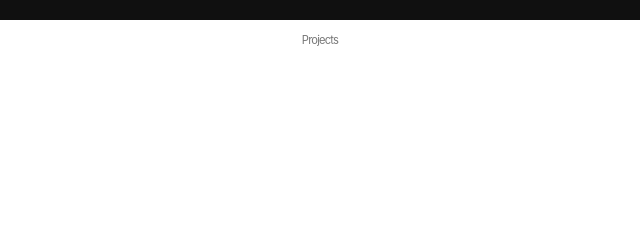
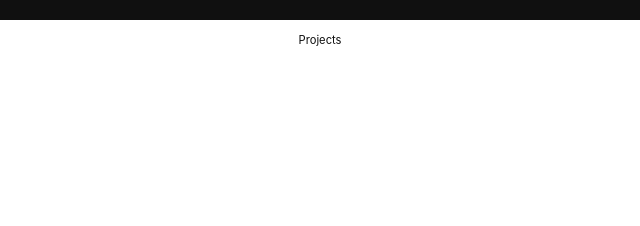
Before and after one commit to mukae1997/mukae1997.github.io, an Astro site: page /projects in a window 1280 px wide. Shown: the top 226 px of the page, 320-960 px from the left. Built offline with nearby package versions, Linux system fonts and the light colour scheme; Astro itself is replaced by a stand-in of ours.

Commit message:
Unify projects navigation styling

```diff
--- a/src/styles/global.css
+++ b/src/styles/global.css
@@ -66,7 +66,14 @@
   font-weight: 650;
   letter-spacing: var(--tracking-label);
 }
-.global-context { justify-self: center; color: var(--muted); }
+.global-context {
+  justify-self: center;
+  position: relative;
+  color: var(--ink);
+  text-transform: none;
+  letter-spacing: var(--tracking-label);
+  line-height: var(--leading-label);
+}
 .global-links { justify-self: end; display: flex; align-items: center; gap: clamp(18px, 2.4vw, 32px); }
 .global-links .lang-toggle {
   position: static !important;
@@ -83,13 +90,13 @@
   font-weight: 400;
   line-height: inherit;
 }
-.global-links a, .global-links .lang-btn, .global-wordmark, .back-link {
+.global-links a, .global-links .lang-btn, .global-wordmark, .global-context, .back-link {
   position: relative;
   text-transform: none;
   letter-spacing: var(--tracking-label);
   line-height: var(--leading-label);
 }
-.global-links a::after, .global-links .lang-btn::after, .global-wordmark::after, .back-link::after,
+.global-links a::after, .global-links .lang-btn::after, .global-wordmark::after, .global-context::after, .back-link::after,
 .wordmark::after, .nav-links a::after {
   content: '';
   position: absolute;
@@ -102,7 +109,7 @@
   transform-origin: left;
   transition: transform 220ms ease;
 }
-.global-links a:hover::after, .global-links .lang-btn:hover::after, .global-links .lang-btn.active::after, .global-wordmark:hover::after, .back-link:hover::after,
+.global-links a:hover::after, .global-links .lang-btn:hover::after, .global-links .lang-btn.active::after, .global-wordmark:hover::after, .global-context:hover::after, .back-link:hover::after,
 .wordmark:hover::after, .nav-links a:hover::after { transform: scaleX(1); }
 
 /* Remove the earlier decorative themes in favour of the shared portfolio canvas. */
```
